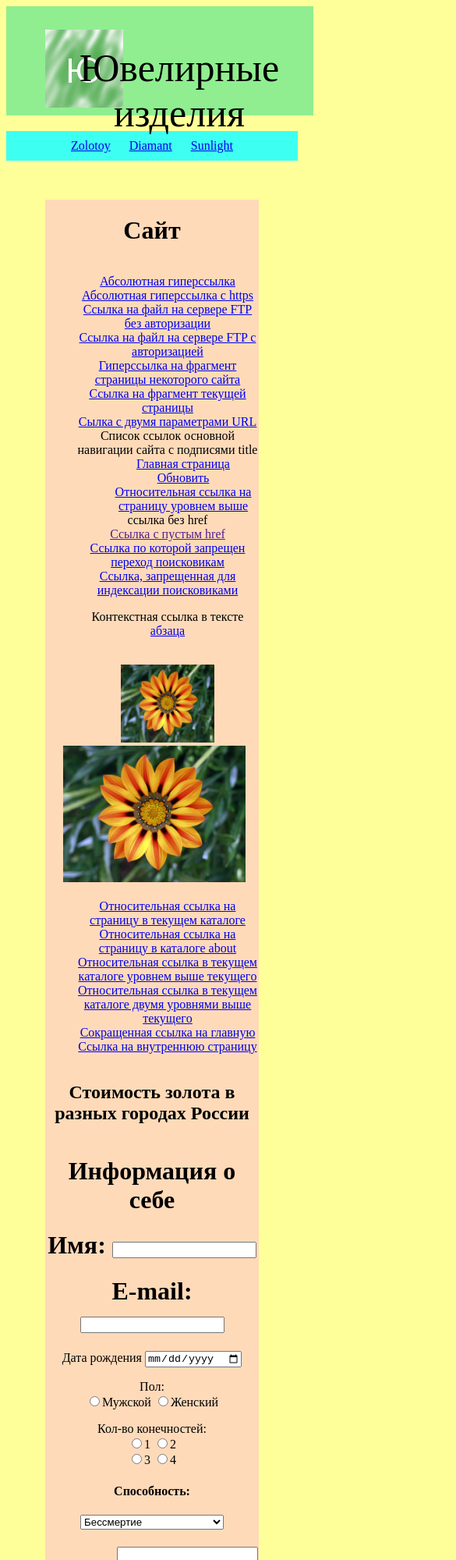
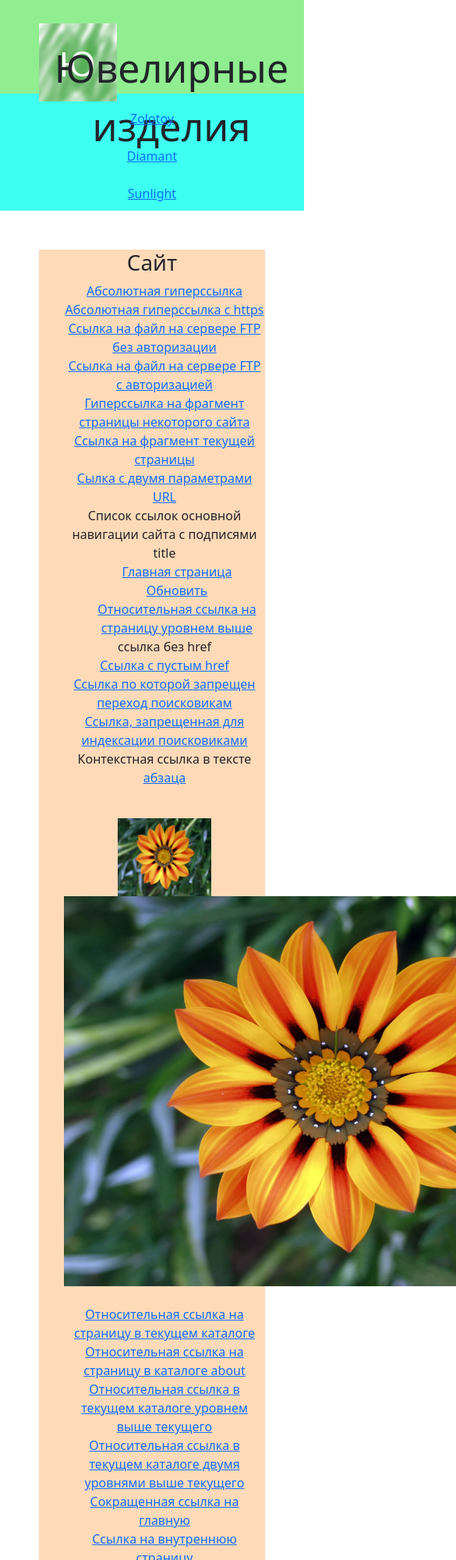
Before and after one commit to DaniilPomitunov/daniilpomitunov.github.io, a plain HTML site: page index.html in a window 390 px wide. Shown: the top 2000 px of the page at 78% size, 585 px wide, since content can reach past the window. Drawn offline with nearby package versions, Linux system fonts and the light colour scheme; a script that the page names is missing.

Commit message:
Add files via upload

```diff
--- /dev/null
+++ b/boba.js
@@ -0,0 +1,16 @@
+function umnoj()
+{
+	var num1,num2,result,result1;
+
+	num1 = document.getElementById('n1').value;
+	num1 = parseInt(num1);
+
+
+	num2 = document.getElementById('n2').value;
+	num2 = parseInt(num2);
+
+
+	result1 = num1*num2;
+
+	document.getElementById('result').innerHTML = result1;
+}
--- a/index.html
+++ b/index.html
@@ -3,6 +3,11 @@
 <head>
   <title> Помитунов Даниил </title>
   <link rel="stylesheet" type="text/css" href="ssss.css">
+
+
+<link href="https://cdn.jsdelivr.net/npm/bootstrap@5.1.3/dist/css/bootstrap.min.css"
+rel="stylesheet" integrity="sha384-1BmE4kWBq78iYhFldvKuhfTAU6auU8tT94WrHftjDbrCEXSU1oBoqyl2QvZ6jIW3" crossorigin="anonymous">
+
 </head>
 
 
@@ -15,8 +20,8 @@
 </div>
 
    <div class="ssilki">
-   	<a href="https://www.585zolotoy.ru/">Zolotoy</a> &nbsp;&nbsp;&nbsp;&nbsp;
-   	<a href="https://diamant-online.ru/">Diamant</a> &nbsp;&nbsp;&nbsp;&nbsp;
+   	<a class="ssilka1" href="https://www.585zolotoy.ru/">Zolotoy</a><br>
+   	<a href="https://diamant-online.ru/">Diamant</a><br>
    	<a href="https://sunlight.net/"> Sunlight</a>
     </div>
 
@@ -63,14 +68,12 @@ title="Относительная ссылка на страницу уровн
 
 			<a href="http://example.com/" target="_blank"><img src="jojo.jpg" width="120" height="100"></a>
 			<br>
-			<div class="kkk">
-					<img src="jojo.jpg" usemap="jojojo" width="500" height="400">
-					<map name="jojojo">
-						<area  alt="rect" coords="0,0,300,200" shape="rect" href="http://example.com">
-						<area  alt="cricle" coords="250,300,75" shape="cricle" href="http://example.com">
+			<img src = "jojo.jpg" width="700" height="500" usemap="#mountaines" alt = "sss">
+                                <map name = mountaines>
+                                    <area shape = "circle" coords="90,50,40" href = "https://jolybell.com/" title = "ssss" alt = "sssss">
+                                    <area shape="rect" coords = "130,200,230,290" href = "https://www.instagram.com/elonrmuskk/" title = "ssssss" alt = "ddddddd">
+                                </map>
 
-					</map>
-</div>
 						<br>
 
 	<a href="/index.html">
@@ -101,14 +104,19 @@ title="Относительная ссылка на страницу уровн
 	<h1>
 	<label>
 	Имя:
-	<input type="text">
+			<div class="Name">
+				<input type="text">
+			</div>
 	</label>
 	</h1>
 	<h1>
 		<label>
 			E-mail:
-			<input type="text">
+			<div class="Email">
+				<input type="text">
+			</div>
 		</label>
+
 	</h1>
 	<p>
 		<label>
@@ -118,31 +126,21 @@ title="Относительная ссылка на страницу уровн
 	</p>
 <p> Пол:
 	<br>
-	<lable>
-	<input name="radio1" type="radio" value="1">Мужской
-</lable>
-<label>
-	<input name="radio2" type="radio" value="2">Женский
-</label>
+	<lable><input   type="radio"  name="jj"  value="1" /> Мужской </lable>
+
+    <label><input   type="radio"  name="jj"  value="2" /> Женский </label>
+
+
 </p>
 <p>
 	Кол-во конечностей:
 	<br>
+	            <label><input type="radio" name="Num" value="1" />1</label>
+                <label><input type="radio" name="Num" value="2" />2</label><br>
+                <label><input type="radio" name="Num" value="3" />3</label>
+			    <label><input type="radio" name="Num" value="4" />4</label>
+</p>
 
-		<input name="1" type="radio" value="1">1
-
-
-		<input name="2" type="radio" value="2">2
-
-	<br>
-
-		<input name="3" type="radio" value="3">3
-
-
-		<input name="4" type="radio" value="4">4
-
-
-</p>
 <h4>
 <lable for> Способность: </lable></h4>
 <select name="Способность:">
@@ -167,6 +165,8 @@ title="Относительная ссылка на страницу уровн
 	<input type="submit" value="Отправить">
 </p>
 </form>
+
+
 
 <div class="calc" align="center">
     <p> Стоимость: <input type="text" id="n1"> </p>
@@ -215,7 +215,6 @@ title="Относительная ссылка на страницу уровн
 
 
 
-
 </div>
 <div class="end" >
 	<x3>(с)Помитунов Даниил 2021</x3>
--- a/ssss.css
+++ b/ssss.css
@@ -1,5 +1,4 @@
 body {background-color:#ffff99; }
-
 
 
 .logo {float:left; margin:100px; width:100px; height:0px;}
@@ -33,6 +32,7 @@ body {background-color:#ffff99; }
 x3 {margin: 10px;}
 
 
+
 @media only screen and (max-width : 992px) {
     .logo  {
         width: 100px;
@@ -46,6 +46,13 @@ x3 {margin: 10px;}
     }
     .ssilki {
         background: #ffff99;
+       		max-width:960px;
+      	 text-align: center;
+	margin:0 auto;
+	display: flex;
+	flex-direction: column;
+	background-color:#00CED1;
+	padding-top:20px;
     }
     .all {
     	flex: 1;
```
